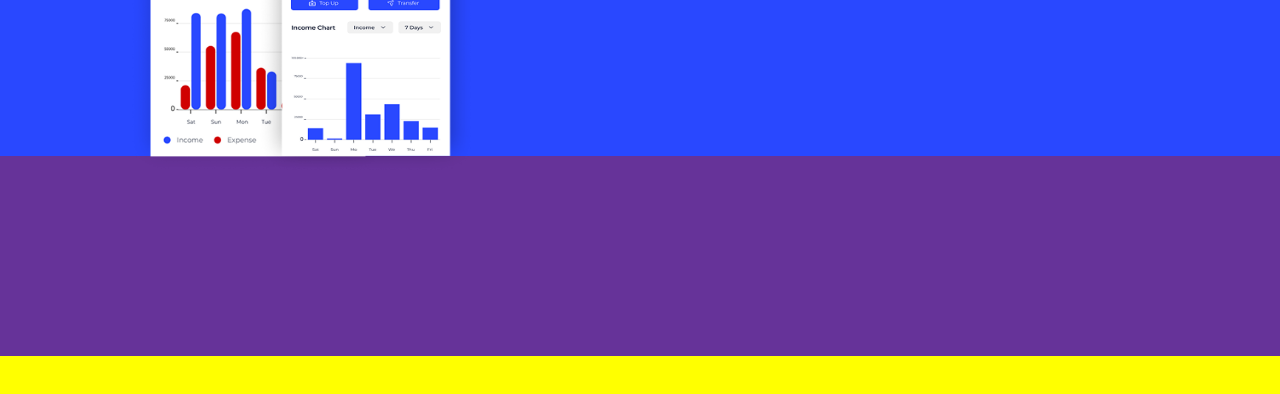
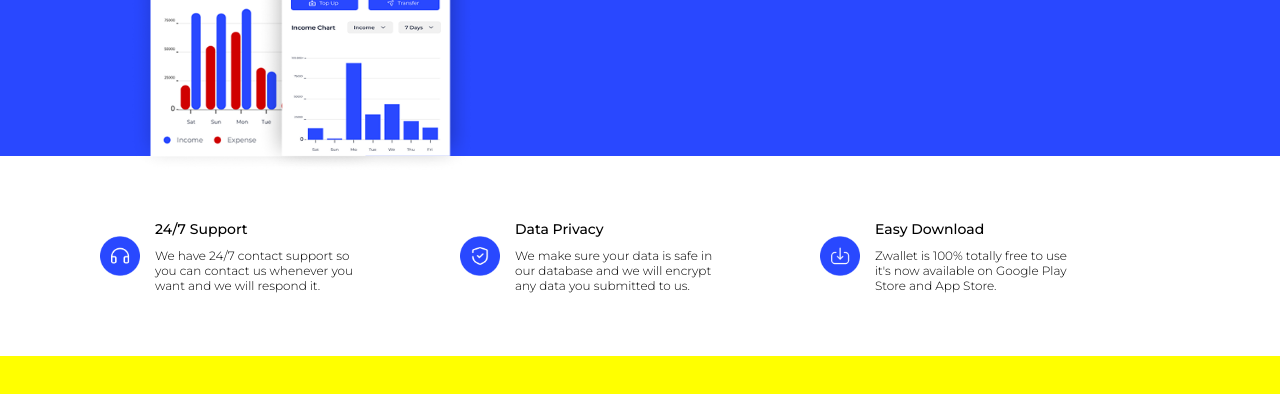
Before and after one commit to mdavindarinaldy/fgo24-css-slicing, a website: page index.html in a window 1280 px wide. Shown: the part 644-1038 px from the top of the page. Drawn offline with Linux system fonts and the light colour scheme.

Commit message:
feat: add benefit page to the landing page

```diff
--- a/index.html
+++ b/index.html
@@ -206,8 +206,38 @@
         div.benefit {
             width: 100svw;
             height: 25svh;
-            background-color: rebeccapurple;
+            background-color: #FFFFFF;
+            display: grid;
+            grid-template-columns: repeat(3,1fr);
+            box-sizing: border-box;
+            padding: 20px 100px;
         }
+        div.benefit>div {
+            display: flex;
+            flex-direction: row;
+            align-items: center;
+            gap: 15px;
+            width: 20svw;
+        }
+        div.benefit>div>div:nth-child(2) {
+            display: flex;
+            flex-direction: column;
+            gap: 10px;
+            width: 200px;
+        }
+        div.benefit>div>img {
+            width: 40px;
+            height: 40px;
+        }
+        span.subtitle {
+            font-weight: 500;
+            font-size: 14px;
+        }
+        span.paragraph {
+            font-weight: 300;
+            font-size: 12px;
+        }
+
         div.packages {
             width: 100svw;
             height: 75svh;
@@ -280,6 +310,27 @@
         </div>
     </div>
     <div class="benefit">
+        <div>
+            <img src="./assets/headphone-circle.png" alt="headphone-icon">
+            <div>
+                <span class="subtitle">24/7 Support</span>
+                <span class="paragraph">We have 24/7 contact support so you can contact us whenever you want and we will respond it.</span>
+            </div>
+        </div>
+        <div>
+            <img src="./assets/shield-circle.png" alt="shield-icon">
+            <div>
+                <span class="subtitle">Data Privacy</span>
+                <span class="paragraph">We make sure your data is safe in our database and we will encrypt any data you submitted to us.</span>
+            </div>
+        </div>
+        <div>
+            <img src="./assets/download-circle.png" alt="download-icon">
+            <div>
+                <span class="subtitle">Easy Download</span>
+                <span class="paragraph">Zwallet is 100% totally free to use it's now available on Google Play Store and App Store.</span>
+            </div>
+        </div>
     </div>
     <div class="packages">
     </div>
```
Also changed, not shown: assets/download-circle.png (added), assets/download-white.png (added), assets/headphone-circle.png (added), assets/headphones-white.png (added), assets/shield-circle.png (added), assets/shield-white.png (added).
